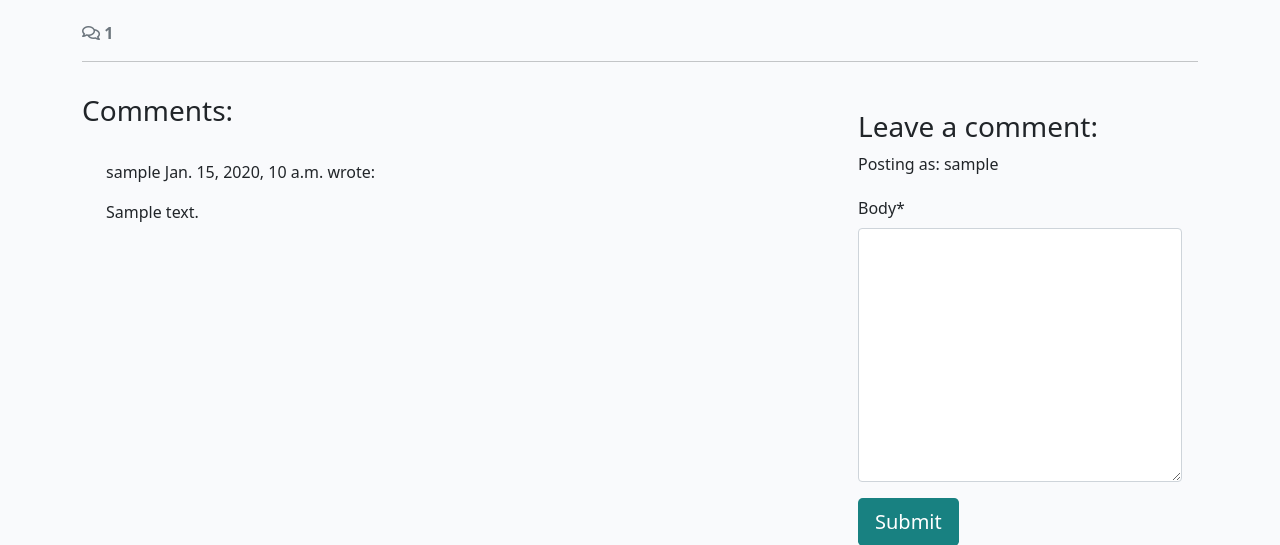
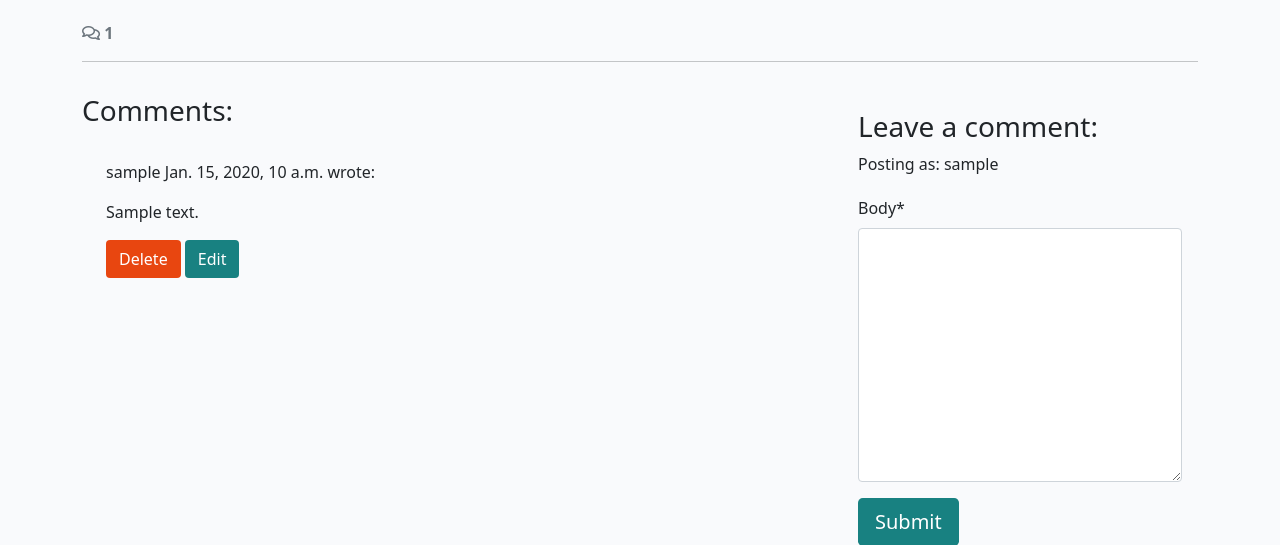
Before and after one commit to Michael-Obadun/number2, a Django app: a page that uses templates/base.html in a window 1280 px wide. Shown: the part 461-1006 px from the top of the page. Run offline with Django 4.2, Linux system fonts and the light colour scheme; a user stored in the database is signed in; tables that the repository leaves empty hold one stand-in row (values such as "Sample post"); some libraries are stand-ins or nearby versions.

Commit message:
added delete button for comments

```diff
--- a/blog/templates/blog/post_detail.html
+++ b/blog/templates/blog/post_detail.html
@@ -67,6 +67,11 @@
             This comment is awaiting approval
           </p>
           {% endif %}
+          {% if user.is_authenticated and comment.author == user %}
+          <button class="btn btn-delete"
+          comment_id="{{ comment.id }}">Delete</button>
+          <button class="btn btn-edit" comment_id="{{ comment.id }}">Edit</button>
+          {% endif %}
         </div>
         <!-- Our for loop ends here -->
         {% endfor %}
@@ -78,12 +83,10 @@
         {% if user.is_authenticated %}
         <h3>Leave a comment:</h3>
         <p>Posting as: {{ user.username }}</p>
-          <form id="commentForm" method="post"
-            style="margin-top: 1.3em;">
+        <form id="commentForm" method="post" style="margin-top: 1.3em;">
           {{ comment_form | crispy }}
           {% csrf_token %}
-            <button id="submitButton" type="submit"
-              class="btn btn-signup btn-lg">Submit</button>
+          <button id="submitButton" type="submit" class="btn btn-signup btn-lg">Submit</button>
         </form>
         {% else %}
         <p>Log in to leave a comment</p>
@@ -93,4 +96,36 @@
   </div>
 </div>
 
+
+
+</div>
+<!-- Delete confirmation modal -->
+<div class="modal fade" id="deleteModal" tabindex="-1"
+  aria-labelledby="deleteModalLabel" aria-hidden="true">
+  <div class="modal-dialog">
+    <div class="modal-content">
+      <div class="modal-header">
+        <h5 class="modal-title"
+          id="deleteModalLabel">Delete comment?</h5>
+        <button type="button" class="btn-close"
+          data-bs-dismiss="modal" aria-label="Close"></button>
+      </div>
+      <div class="modal-body">
+        Are you sure you want to delete your comment?
+        This action cannot be undone.
+      </div>
+      <div class="modal-footer">
+        <button type="button" class="btn btn-secondary"
+          data-bs-dismiss="modal">Close</button>
+        <a id="deleteConfirm" href="#" class="btn
+          btn-danger">Delete</a>
+      </div>
+    </div>
+  </div>
+</div>
+
 {% endblock content %}
+
+{% block extras %}
+<script src="{% static 'js/comments.js' %}"></script>
+{% endblock %}
--- a/blog/urls.py
+++ b/blog/urls.py
@@ -4,4 +4,8 @@ from django.urls import path
 urlpatterns = [
     path('', views.PostList.as_view(), name='home'),
     path('<slug:slug>/', views.post_detail, name='post_detail'),
+    path('<slug:slug>/edit_comment/<int:comment_id>',
+         views.comment_edit, name='comment_edit'),
+    path('<slug:slug>/delete_comment/<int:comment_id>',
+         views.comment_delete, name='comment_delete'),
 ]
--- a/blog/views.py
+++ b/blog/views.py
@@ -1,7 +1,8 @@
-from django.shortcuts import render, get_object_or_404
+from django.shortcuts import render, get_object_or_404, reverse
 from django.views import generic
 from django.contrib import messages
-from .models import Post
+from django.http import HttpResponseRedirect
+from .models import Post, Comment
 from .forms import CommentForm
 
 # Create your views here.
@@ -57,3 +58,44 @@ def post_detail(request, slug):
         "comment_form": comment_form,
         }
     )
+
+
+def comment_edit(request, slug, comment_id):
+    """
+    view to edit comments
+    """
+    if request.method == "POST":
+
+        queryset = Post.objects.filter(status=1)
+        post = get_object_or_404(queryset, slug=slug)
+        comment = get_object_or_404(Comment, pk=comment_id)
+        comment_form = CommentForm(data=request.POST, instance=comment)
+
+        if comment_form.is_valid() and comment.author == request.user:
+            comment = comment_form.save(commit=False)
+            comment.post = post
+            comment.approved = False
+            comment.save()
+            messages.add_message(request, messages.SUCCESS, 'Comment Updated!')
+        else:
+            messages.add_message(request, messages.ERROR, 'Error updating comment!')
+
+    return HttpResponseRedirect(reverse('post_detail', args=[slug]))
+
+
+
+def comment_delete(request, slug, comment_id):
+    """
+    view to delete comment
+    """
+    queryset = Post.objects.filter(status=1)
+    post = get_object_or_404(queryset, slug=slug)
+    comment = get_object_or_404(Comment, pk=comment_id)
+
+    if comment.author == request.user:
+        comment.delete()
+        messages.add_message(request, messages.SUCCESS, 'Comment deleted!')
+    else:
+        messages.add_message(request, messages.ERROR, 'You can only delete your own comments!')
+
+    return HttpResponseRedirect(reverse('post_detail', args=[slug]))
--- /dev/null
+++ b/static/js/comments.js
@@ -0,0 +1,47 @@
+const editButtons = document.getElementsByClassName("btn-edit");
+const commentText = document.getElementById("id_body");
+const commentForm = document.getElementById("commentForm");
+const submitButton = document.getElementById("submitButton");
+
+const deleteModal = new bootstrap.Modal(document.getElementById("deleteModal"));
+const deleteButtons = document.getElementsByClassName("btn-delete");
+const deleteConfirm = document.getElementById("deleteConfirm");
+
+/**
+* Initializes edit functionality for the provided edit buttons.
+*
+* For each button in the `editButtons` collection:
+* - Retrieves the associated comment's ID upon click.
+* - Fetches the content of the corresponding comment.
+* - Populates the `commentText` input/textarea with the comment's content for editing.
+* - Updates the submit button's text to "Update".
+* - Sets the form's action attribute to the `edit_comment/{commentId}` endpoint.
+*/
+for (let button of editButtons) {
+  button.addEventListener("click", (e) => {
+    let commentId = e.target.getAttribute("comment_id");
+    let commentContent = document.getElementById(`comment${commentId}`).innerText;
+    commentText.value = commentContent;
+    submitButton.innerText = "Update";
+    commentForm.setAttribute("action", `edit_comment/${commentId}`);
+  });
+}
+
+
+/**
+* Initializes deletion functionality for the provided delete buttons.
+*
+* For each button in the `deleteButtons` collection:
+* - Retrieves the associated comment's ID upon click.
+* - Updates the `deleteConfirm` link's href to point to the
+* deletion endpoint for the specific comment.
+* - Displays a confirmation modal (`deleteModal`) to prompt
+* the user for confirmation before deletion.
+*/
+for (let button of deleteButtons) {
+    button.addEventListener("click", (e) => {
+      let commentId = e.target.getAttribute("comment_id");
+      deleteConfirm.href = `delete_comment/${commentId}`;
+      deleteModal.show();
+    });
+  }
--- a/static/js/script.js
+++ /dev/null
@@ -1 +0,0 @@
-console.log("Life, The Universe and Everything!");
--- a/templates/base.html
+++ b/templates/base.html
@@ -105,7 +105,8 @@
     <script src="https://cdn.jsdelivr.net/npm/bootstrap@5.0.1/dist/js/bootstrap.bundle.min.js"
         integrity="sha384-gtEjrD/SeCtmISkJkNUaaKMoLD0//ElJ19smozuHV6z3Iehds+3Ulb9Bn9Plx0x4" crossorigin="anonymous">
     </script>
-    <script src="{% static 'js/script.js' %}"></script>
+    {% block extras %}
+    {% endblock %}
 </body>
 
 </html>
```
Lines whose indentation alone changed are shown as unchanged.
